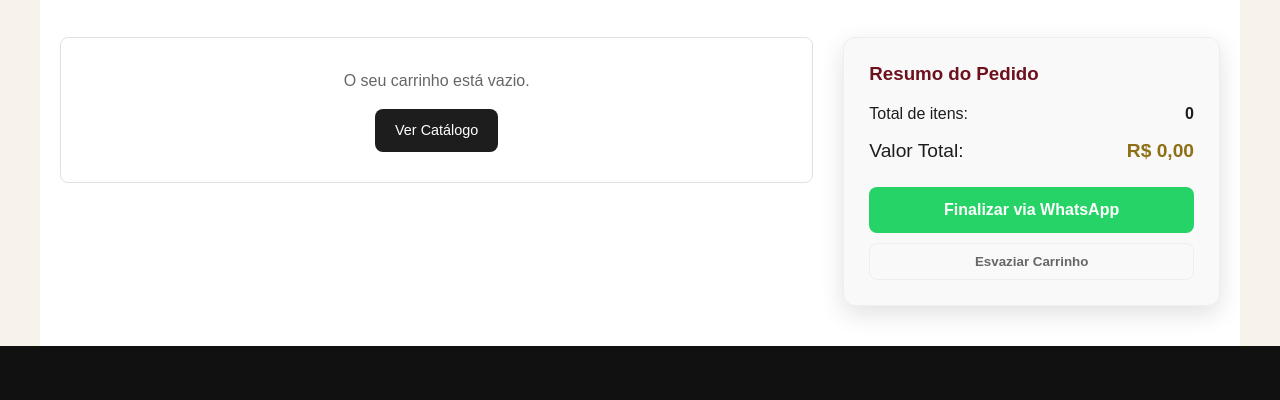
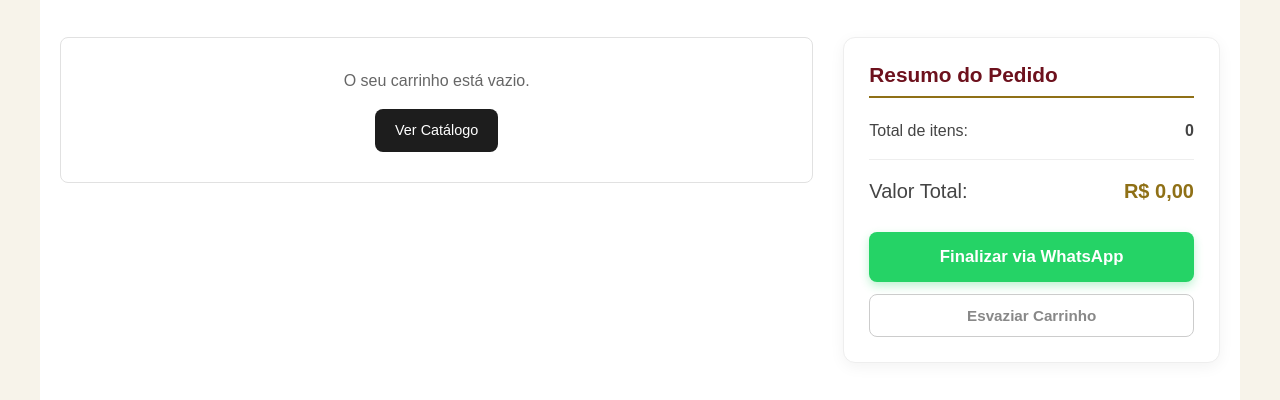
Before and after one commit to Moises-csantos/camarsan, a plain HTML site: page pages/carrinho.html in a window 1280 px wide. Shown: the part 306-706 px from the top of the page. Drawn offline with Linux system fonts and the light colour scheme.

Commit message:
Update style.css

```diff
--- a/css/style.css
+++ b/css/style.css
@@ -1290,8 +1290,6 @@ footer a:hover {
     color: var(--bordo);
     text-decoration: underline;
 }
-
-
 /* =========================================================
    ESTILOS DO CARRINHO DE COMPRAS E RESPONSIVIDADE
    ========================================================= */
@@ -1311,66 +1309,84 @@ footer a:hover {
     gap: 15px;
 }
 
+/* Painel de Resumo Estilizado e Vibrante */
 .carrinho-painel {
-    background: #f9f9f9;
+    background: #ffffff;
     padding: 25px;
     border-radius: 12px;
-    border: 1px solid var(--cinza-claro, #eee);
-    box-shadow: var(--sombra);
+    border: 1px solid var(--cinza-claro, #e1e1e1);
+    box-shadow: 0 4px 15px rgba(0, 0, 0, 0.05);
 }
 
 .carrinho-painel h3 {
     color: var(--bordo);
-    margin-bottom: 15px;
+    font-size: 1.3rem;
+    margin-bottom: 20px;
+    border-bottom: 2px solid var(--dourado-escuro, #d4af37);
+    padding-bottom: 8px;
 }
 
 .resumo-linha {
     display: flex;
     justify-content: space-between;
-    margin-bottom: 10px;
+    margin-bottom: 12px;
+    color: #444;
+    font-size: 1rem;
 }
 
 .resumo-total-linha {
-    font-size: 1.2rem;
-    margin-bottom: 20px;
+    font-size: 1.25rem;
+    margin-top: 15px;
+    margin-bottom: 25px;
+    border-top: 1px solid #eee;
+    padding-top: 15px;
 }
 
 #resumo-total {
-    color: var(--dourado-escuro);
-}
-
+    color: var(--dourado-escuro, #d4af37);
+    font-weight: bold;
+}
+
+/* Botão do WhatsApp Destacado */
 .btn-whatsapp {
     width: 100%;
     background-color: #25d366;
-    color: #fff;
+    color: #ffffff;
     border: none;
-    padding: 14px;
+    padding: 15px;
     border-radius: 8px;
     font-weight: bold;
     cursor: pointer;
-    font-size: 1rem;
-    transition: var(--transicao);
+    font-size: 1.05rem;
+    text-align: center;
+    box-shadow: 0 4px 10px rgba(37, 211, 102, 0.3);
+    transition: background-color 0.3s ease, transform 0.2s ease;
 }
 
 .btn-whatsapp:hover {
     background-color: #1ebd56;
-}
-
+    transform: translateY(-2px);
+}
+
+/* Botão Esvaziar Carrinho */
 .btn-limpar {
     width: 100%;
     background-color: transparent;
-    color: var(--cinza, #666);
-    border: 1px solid var(--cinza-claro, #ccc);
-    padding: 10px;
+    color: #888;
+    border: 1px solid #ccc;
+    padding: 12px;
     border-radius: 8px;
     font-weight: bold;
     cursor: pointer;
-    margin-top: 10px;
-    transition: var(--transicao);
+    margin-top: 12px;
+    font-size: 0.95rem;
+    transition: all 0.3s ease;
 }
 
 .btn-limpar:hover {
-    background-color: rgba(0, 0, 0, 0.05);
+    background-color: #fff1f1;
+    color: #cc0000;
+    border-color: #cc0000;
 }
 
 .carrinho-item {
@@ -1434,10 +1450,12 @@ footer a:hover {
     margin-bottom: 15px;
 }
 
-/* Responsividade para Telemóveis */
+/* =========================================================
+   RESPONSIVIDADE PARA TELEMÓVEIS (CRUCIAL)
+   ========================================================= */
 @media (max-width: 768px) {
     #carrinho-conteudo {
-        grid-template-columns: 1fr !important;
+        grid-template-columns: 1fr !important; /* Joga o resumo para baixo da lista */
         gap: 20px;
         padding: 0 10px;
     }
```
